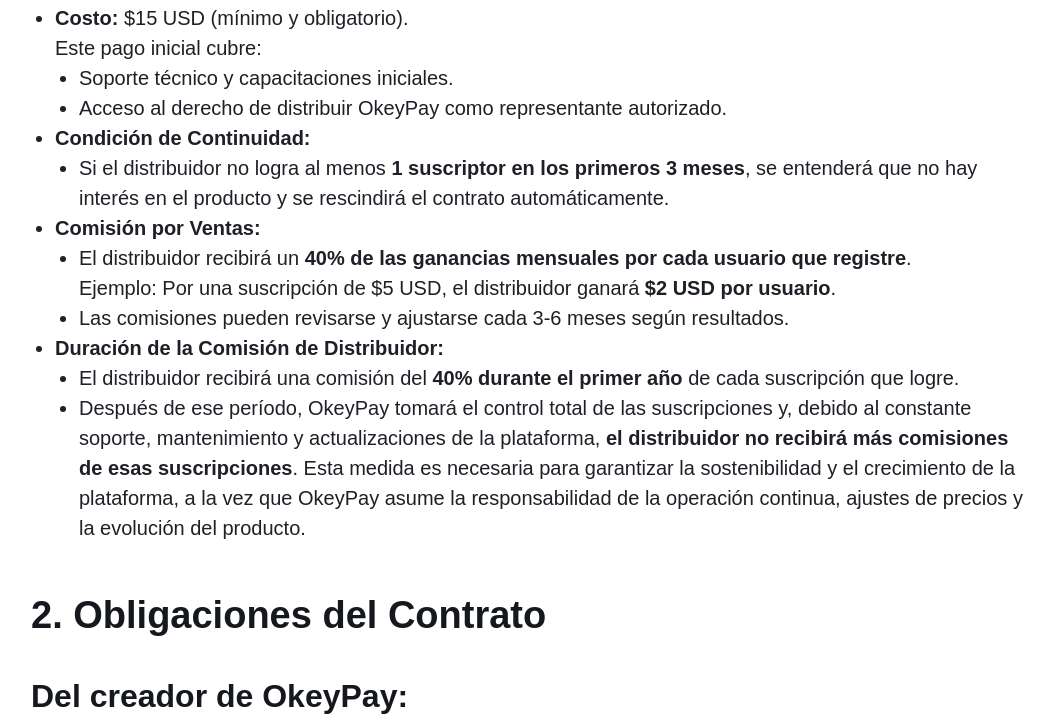
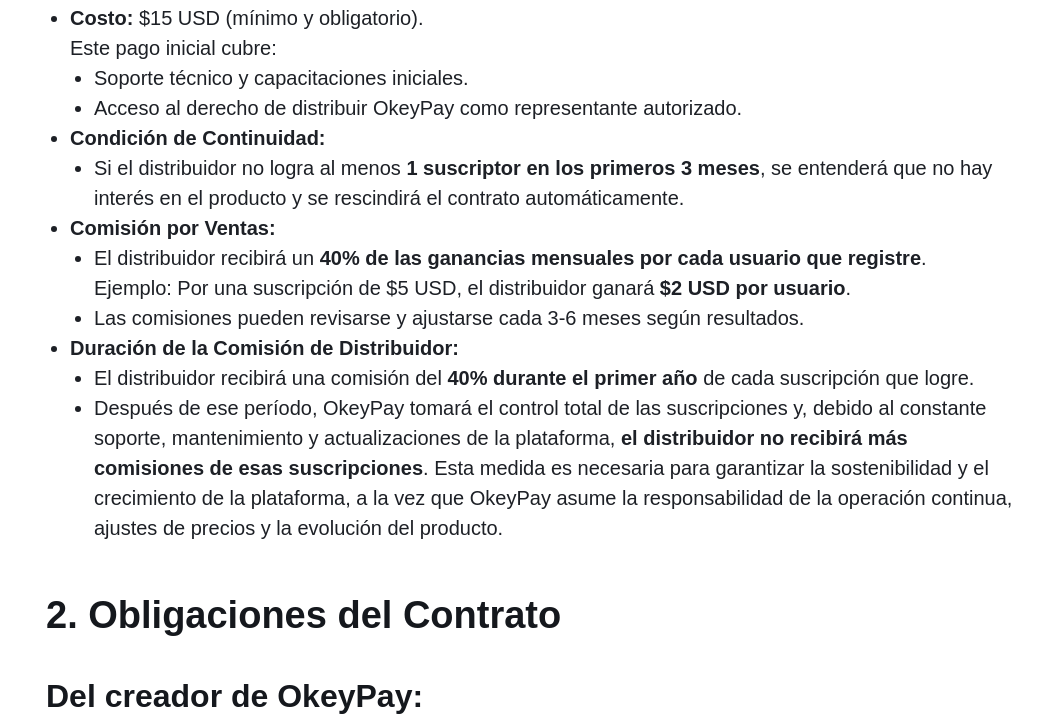
Before and after one commit to enlacee/okeypay, a website: page docs/distribuidores-okeypay.html in a window 1280 px wide. Shown: the part 265-991 px from the top of the page, without its empty margins (109-1163 px from the left). Drawn offline with Linux system fonts and the light colour scheme.

Commit message:
update: htmls

```diff
--- a/docs/distribuidores-okeypay.html
+++ b/docs/distribuidores-okeypay.html
@@ -7,8 +7,10 @@
 <link rel="stylesheet" href="dist/css/style.css">
 <style type="text/css">
     body {
-        width: 1000px;
+        max-width: 1000px;
+        width: 100%;
         margin: 0 auto;
+        padding: 0 15px;
     }
 </style>
 </head>
```
Also changed, not shown: docs/index.html (+3 -3 lines), docs/manual.html (+3 -1 lines), docs/payment-apps.html (+3 -1 lines), docs/privacy-policy.html (+3 -1 lines).
